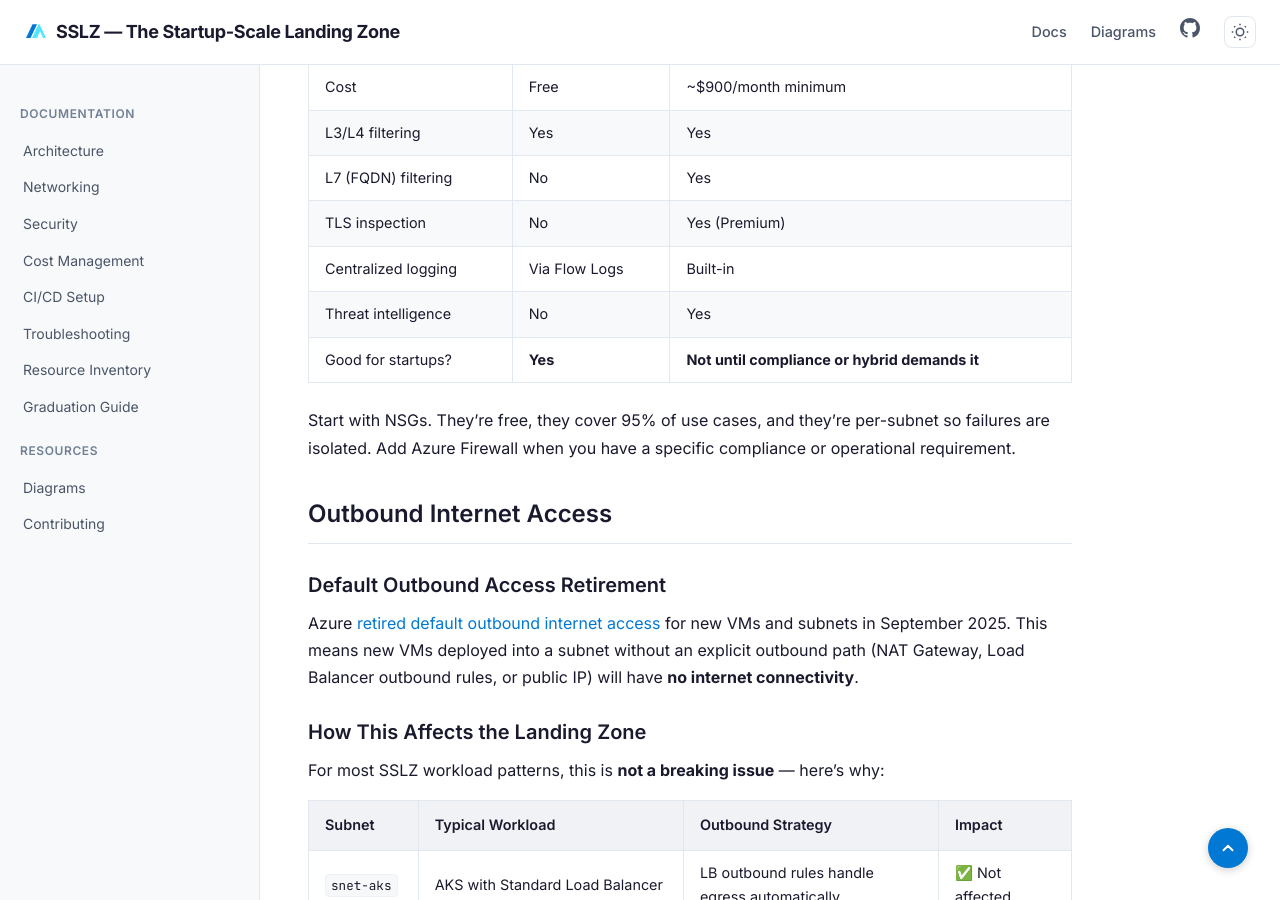
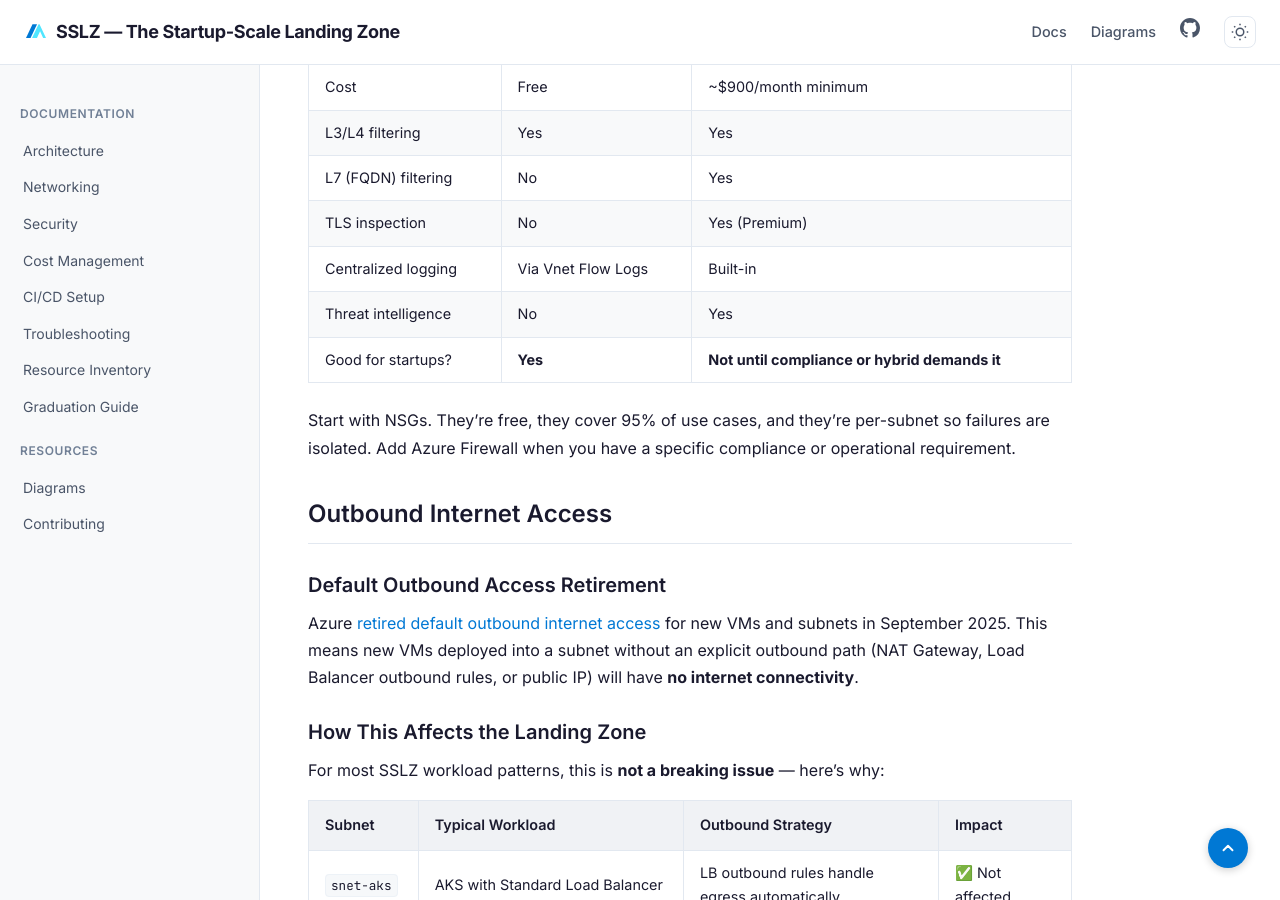
Before and after one commit to ricmmartins/sslz, a Jekyll site: the page built from docs/networking.md, in a window 1280 px wide and 900 px high, scrolled down 6358 px. Built offline with Jekyll 4.4.1, drawn with Linux system fonts in a browser that asks for light colours.

Commit message:
docs: NSG flowlogs->VNET flowlogs
1. NSG flow logs are soon to be deprecated and
new NSGs can no longer enable them afaik

```diff
--- a/docs/networking.md
+++ b/docs/networking.md
@@ -216,7 +216,7 @@
 | L3/L4 filtering | Yes | Yes |
 | L7 (FQDN) filtering | No | Yes |
 | TLS inspection | No | Yes (Premium) |
-| Centralized logging | Via Flow Logs | Built-in |
+| Centralized logging | Via Vnet Flow Logs | Built-in |
 | Threat intelligence | No | Yes |
 | Good for startups? | **Yes** | **Not until compliance or hybrid demands it** |
 
```
